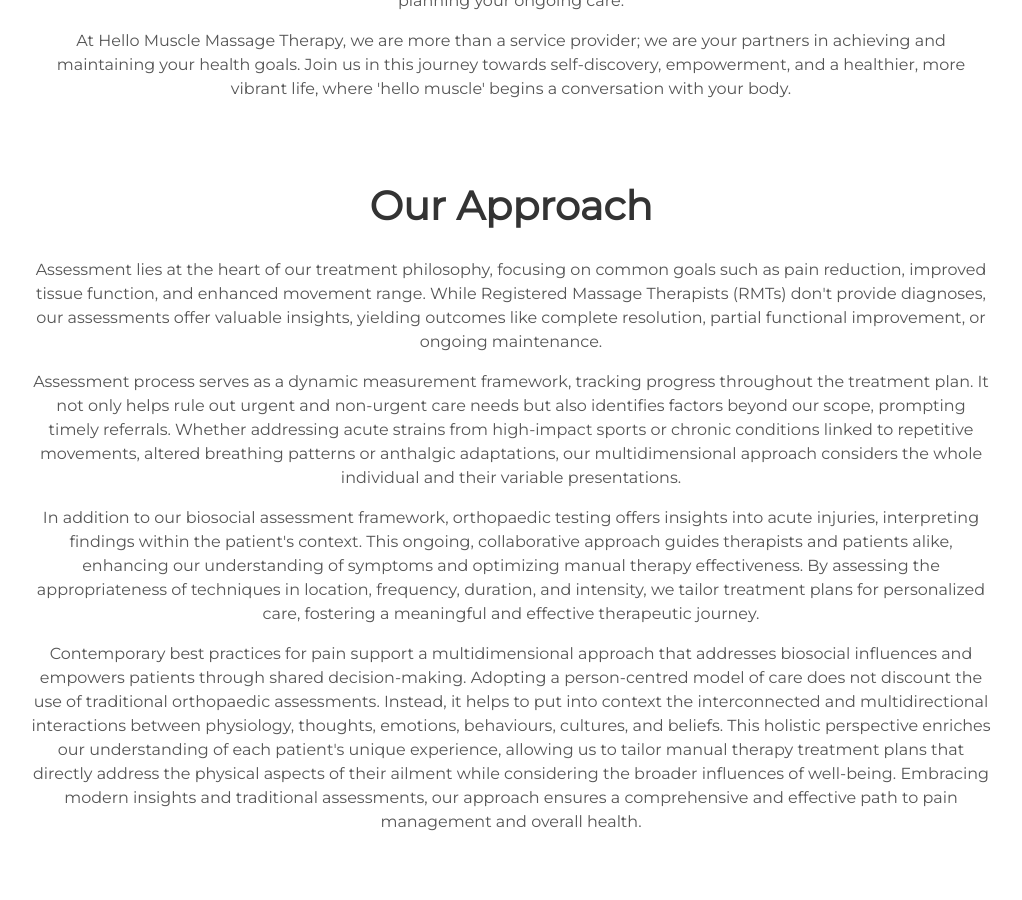
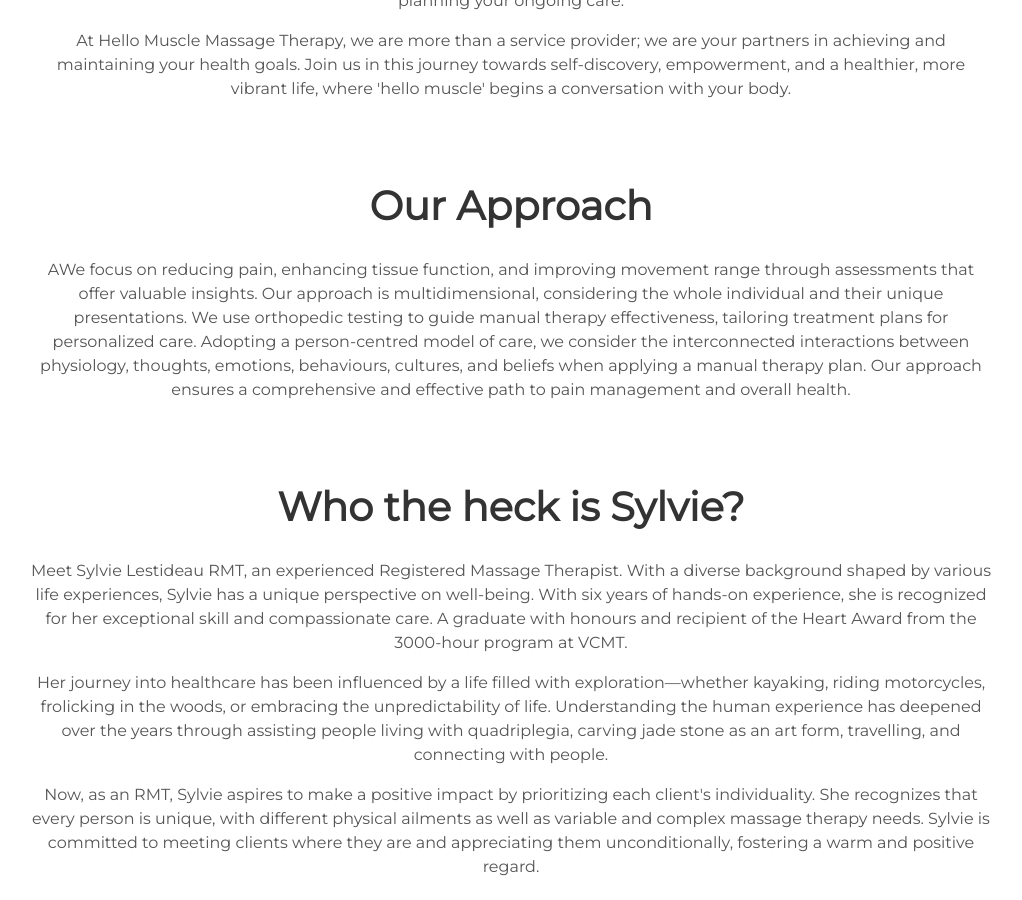
Before and after one commit to HelloMuscle/hellomuscle.github.io, a Jekyll site: the page built from index.html, in a window 1280 px wide and 900 px high, scrolled down 3770 px. Shown: the whole window, without its empty margins (129-1151 px from the left). Built offline with Jekyll 4.4.1, drawn with Linux system fonts in a browser that asks for light colours.

Commit message:
Update approach.html
The "Our Approach" section was edited from a multi-paragraph write-up to a single-paragraph description.

```diff
--- a/_includes/approach.html
+++ b/_includes/approach.html
@@ -1,7 +1,5 @@
 <div class="user-details">
   <h1>Our Approach</h1>
-  <p>Assessment lies at the heart of our treatment philosophy, focusing on common goals such as pain reduction, improved tissue function, and enhanced movement range. While Registered Massage Therapists (RMTs) don't provide diagnoses, our assessments offer valuable insights, yielding outcomes like complete resolution, partial functional improvement, or ongoing maintenance.</p>
-  <p>Assessment process serves as a dynamic measurement framework, tracking progress throughout the treatment plan. It not only helps rule out urgent and non-urgent care needs but also identifies factors beyond our scope, prompting timely referrals. Whether addressing acute strains from high-impact sports or chronic conditions linked to repetitive movements, altered breathing patterns or anthalgic adaptations, our multidimensional approach considers the whole individual and their variable presentations.</p>
-  <p>In addition to our biosocial assessment framework, orthopaedic testing offers insights into acute injuries, interpreting findings within the patient's context. This ongoing, collaborative approach guides therapists and patients alike, enhancing our understanding of symptoms and optimizing manual therapy effectiveness. By assessing the appropriateness of techniques in location, frequency, duration, and intensity, we tailor treatment plans for personalized care, fostering a meaningful and effective therapeutic journey.</p>
-  <p>Contemporary best practices for pain support a multidimensional approach that addresses biosocial influences and empowers patients through shared decision-making. Adopting a person-centred model of care does not discount the use of traditional orthopaedic assessments. Instead, it helps to put into context the interconnected and multidirectional interactions between physiology, thoughts, emotions, behaviours, cultures, and beliefs. This holistic perspective enriches our understanding of each patient's unique experience, allowing us to tailor manual therapy treatment plans that directly address the physical aspects of their ailment while considering the broader influences of well-being. Embracing modern insights and traditional assessments, our approach ensures a comprehensive and effective path to pain management and overall health.</p>
+  <p>AWe focus on reducing pain, enhancing tissue function, and improving movement range through assessments that offer valuable insights. Our approach is multidimensional, considering the whole individual and their unique presentations. We use orthopedic testing to guide manual therapy effectiveness, tailoring treatment plans for personalized care. Adopting a person-centred model of care, we consider the interconnected interactions between physiology, thoughts, emotions, behaviours, cultures, and beliefs when applying a manual therapy plan. Our approach ensures a comprehensive and effective path to pain management and overall health.
+</p>
 </div>
```
